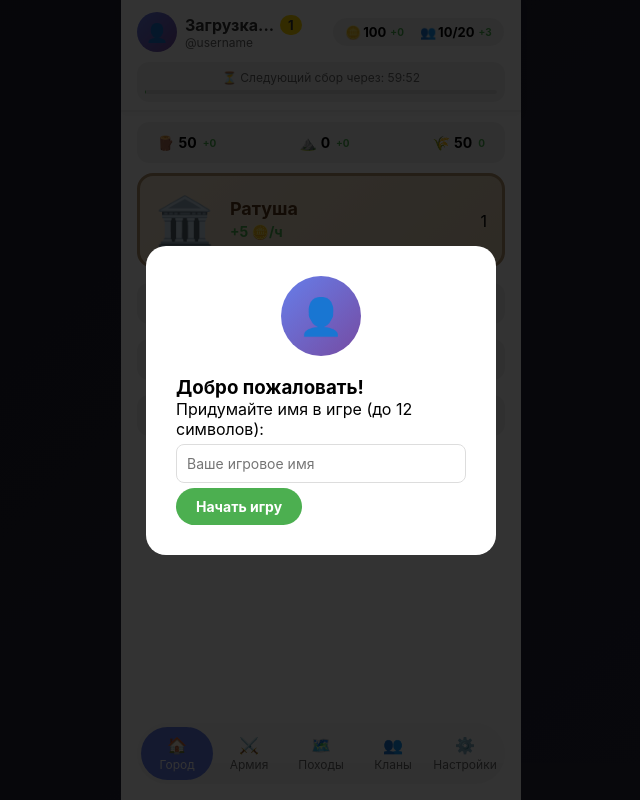
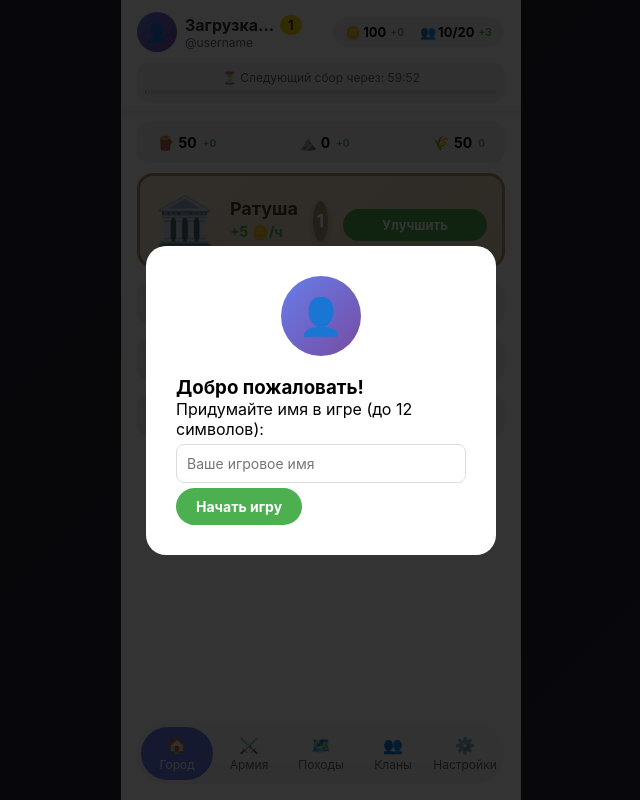
Before and after one commit to madbutcher1212/game, a Flask app: page / in a window 1280 px wide. Shown: the whole page, without its empty margins (319-959 px from the left). Run offline with Flask 3, Linux system fonts and the light colour scheme; some libraries are stand-ins or nearby versions.

Commit message:
Update index.html

```diff
--- a/templates/index.html
+++ b/templates/index.html
@@ -102,7 +102,8 @@
         <div class="town-hall-name">Ратуша</div>
         <div class="town-hall-income" id="townHallIncome">+5 🪙/ч</div>
     </div>
-                        <div class="level-badge-large" id="townHallLevelBadge">1</div>
+    <div class="town-hall-level-badge" id="townHallLevelBadge">1</div>
+    <button class="town-hall-upgrade-btn" id="townHallUpgradeBtn">Улучшить</button>
 </div>
 
                     <!-- Социальные постройки -->
```
Lines whose indentation alone changed are shown as unchanged.
